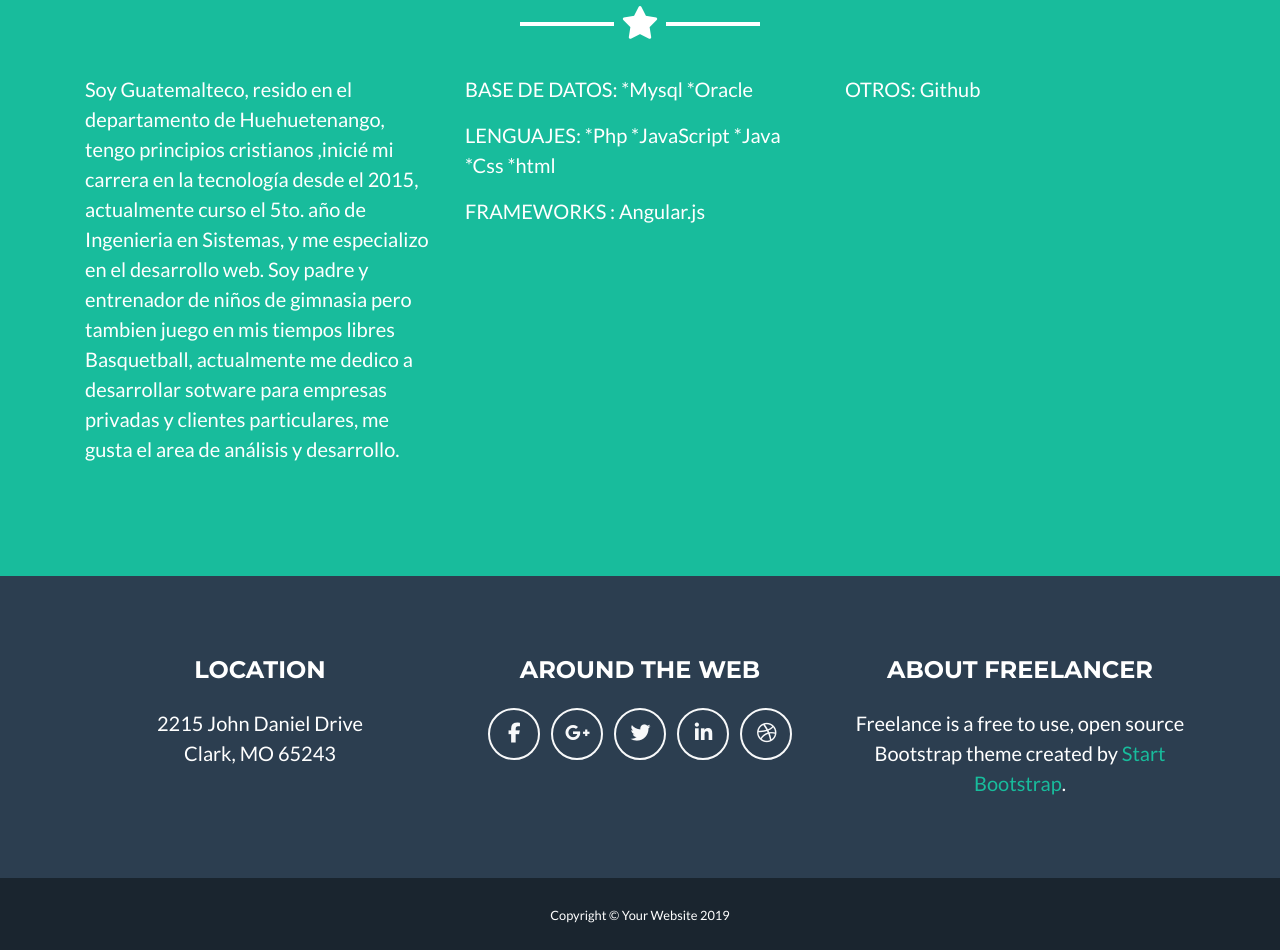
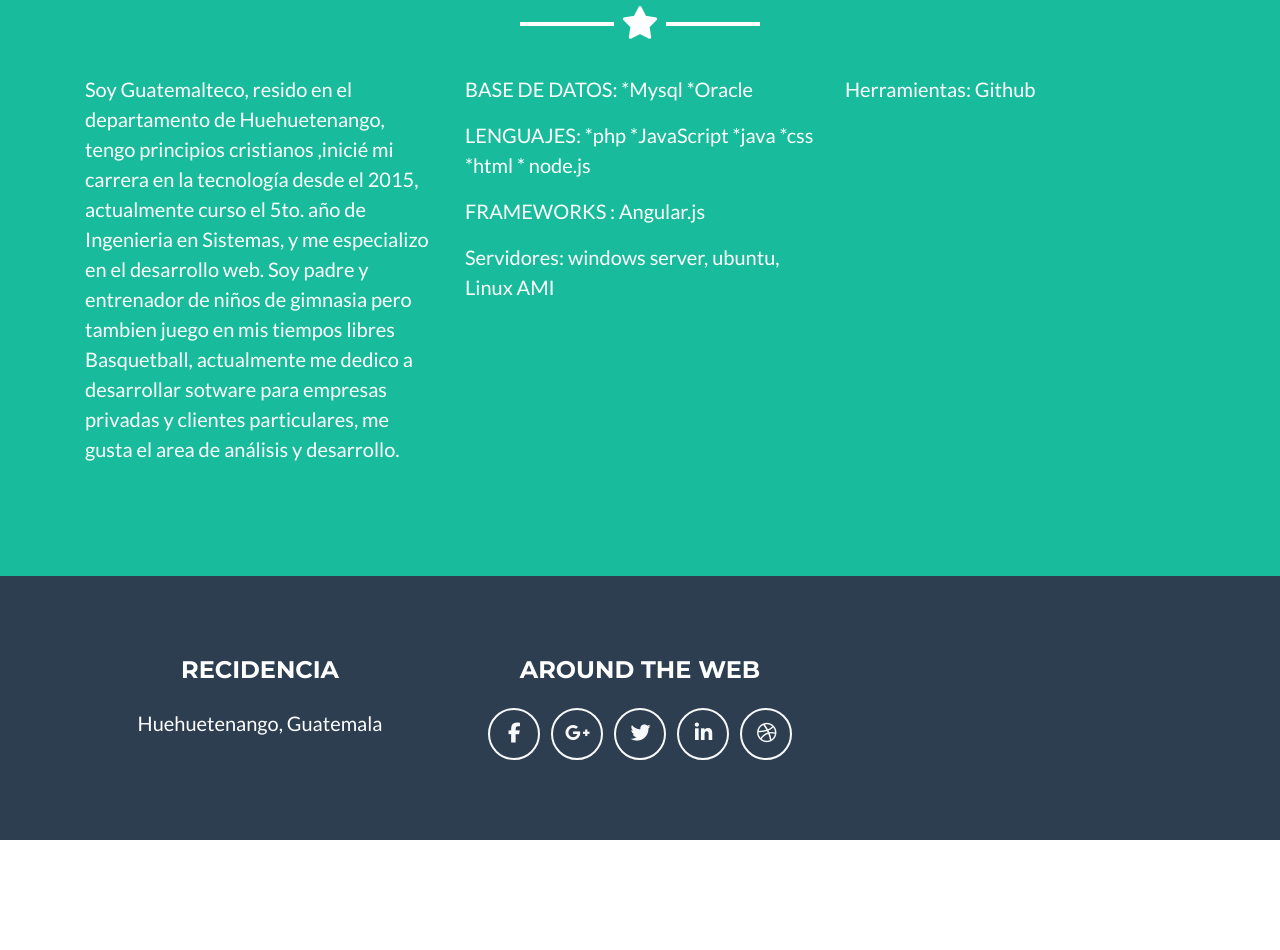
Before and after one commit to octavio0046/octavioh.github.io, a plain HTML site: page index.html in a window 1280 px wide. Shown: the part 1620-2570 px from the top of the page. After the commit the page ends 2460 px from the top, so only its background shows below. Drawn offline with nearby package versions, Linux system fonts and the light colour scheme.

Commit message:
OCTAVIO: cambios

```diff
--- a/index.html
+++ b/index.html
@@ -111,11 +111,13 @@
                     </div>
                     <div class="col-lg-4 mr-auto">
                         <p class="lead">BASE DE DATOS: *Mysql *Oracle</p>
-                        <p class="lead">LENGUAJES: *Php *JavaScript *Java *Css *html</p>
+                        <p class="lead">LENGUAJES: *php *JavaScript *java *css *html * node.js</p>
                         <p class="lead">FRAMEWORKS : Angular.js</p>
+                        <p class="lead">Servidores: windows server, ubuntu, Linux AMI</p>
+
                     </div>
  <div class="col-lg-4 mr-auto">
-                        <p class="lead">OTROS:  Github</p>
+                        <p class="lead">Herramientas:  Github</p>
 
                     </div>
                 </div>
@@ -129,9 +131,8 @@
             <div class="container">
                 <div class="row">
                     <div class="col-md-4 mb-5 mb-lg-0">
-                        <h4 class="text-uppercase mb-4">Location</h4>
-                        <p class="lead mb-0">2215 John Daniel Drive
-                            <br>Clark, MO 65243</p>
+                        <h4 class="text-uppercase mb-4">Recidencia</h4>
+                        <p class="lead mb-0">Huehuetenango, Guatemala
                     </div>
                     <div class="col-md-4 mb-5 mb-lg-0">
                         <h4 class="text-uppercase mb-4">Around the Web</h4>
@@ -163,20 +164,11 @@
                             </li>
                         </ul>
                     </div>
-                    <div class="col-md-4">
-                        <h4 class="text-uppercase mb-4">About Freelancer</h4>
-                        <p class="lead mb-0">Freelance is a free to use, open source Bootstrap theme created by
-                            <a href="http://startbootstrap.com">Start Bootstrap</a>.</p>
-                    </div>
+
                 </div>
             </div>
         </footer>
 
-        <div class="copyright py-4 text-center text-white">
-            <div class="container">
-                <small>Copyright &copy; Your Website 2019</small>
-            </div>
-        </div>
 
         <!-- Scroll to Top Button (Only visible on small and extra-small screen sizes) -->
         <div class="scroll-to-top d-lg-none position-fixed ">
```
